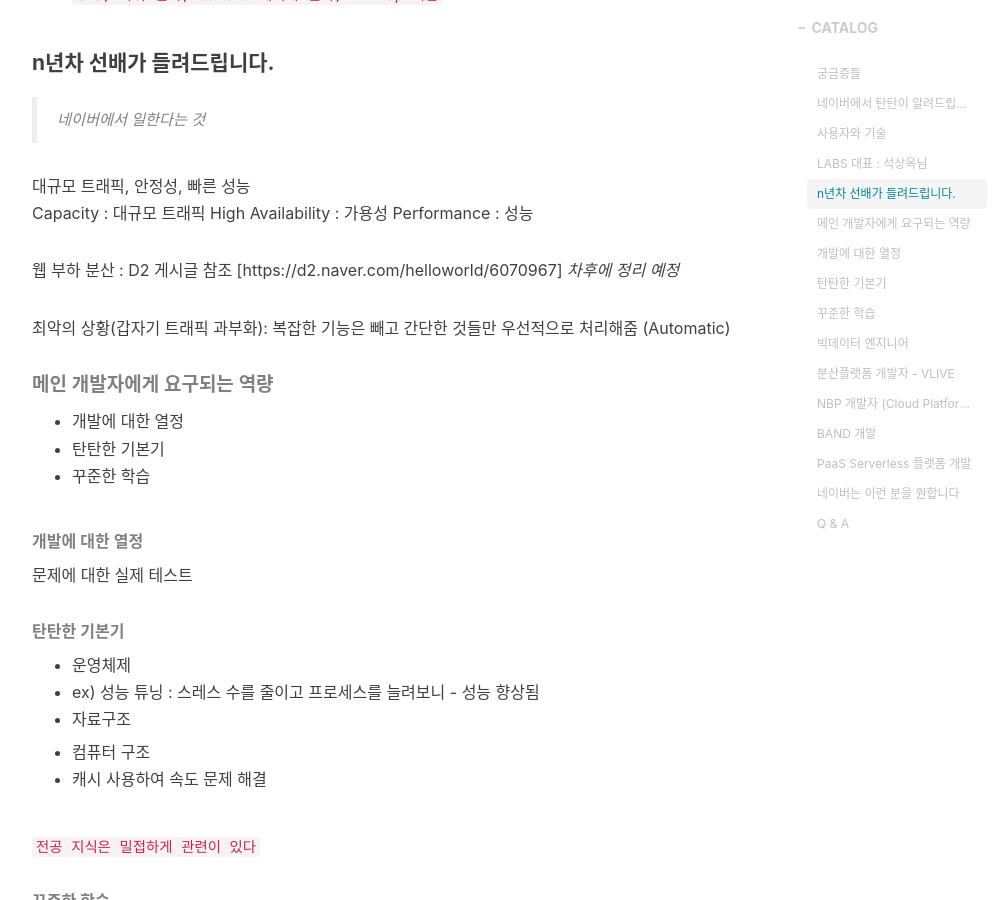
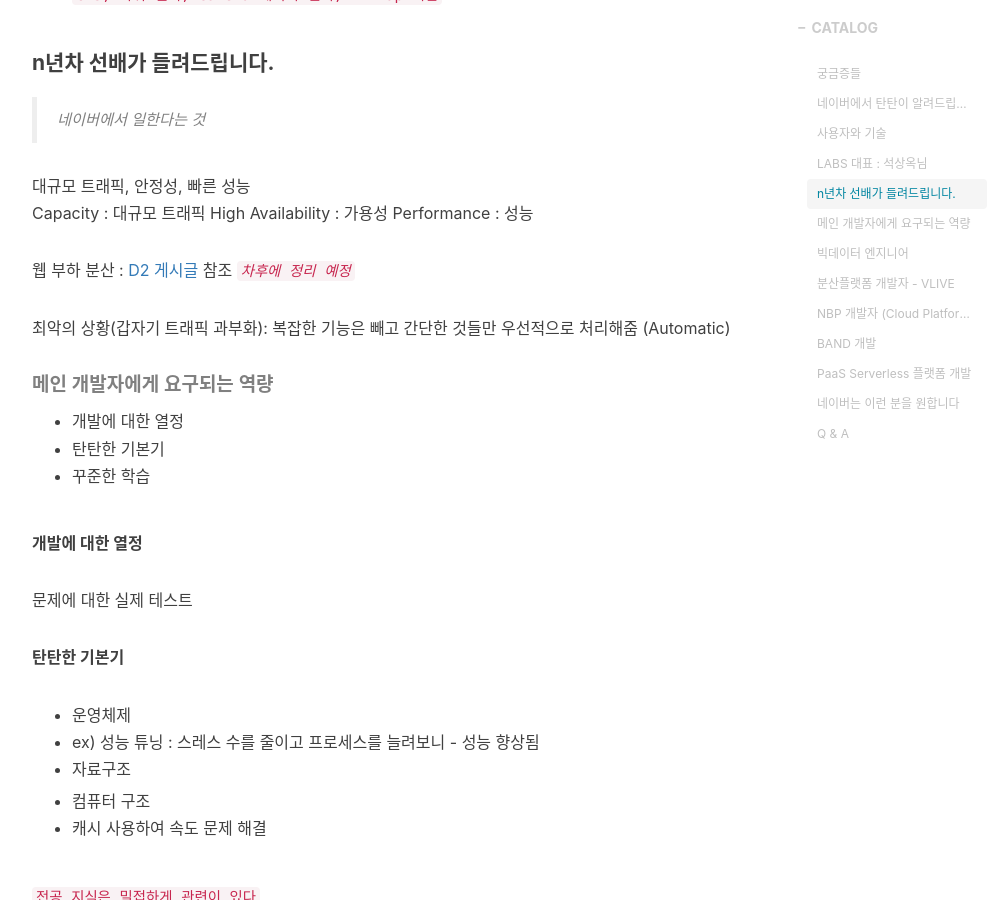
Before and after one commit to ggoowlgns/ggoowlgns.github.io, a Jekyll site: the page built from _posts/2019-08-21-devNote_open_class-post.md, in a window 1280 px wide and 900 px high, scrolled down 2770 px. Shown: the whole window, without its empty margins (233-1234 px from the left). Built offline with Jekyll 4.4.1, drawn with Linux system fonts in a browser that asks for light colours; nearby versions of some CDN libraries; our own code applies the rules of GitHub Pages for plain Markdown files; formulas are drawn with MathJax 3; comment, search, counter and statistics services are not loaded.

Commit message:
final update dev_note open class

```diff
--- a/_posts/2019-08-21-devNote_open_class-post.md
+++ b/_posts/2019-08-21-devNote_open_class-post.md
@@ -108,7 +108,7 @@ Capacity : 대규모 트래픽
 High Availability : 가용성
 Performance : 성능
 
-웹 부하 분산 : D2 게시글 참조 [https://d2.naver.com/helloworld/6070967] *차후에 정리 예정*
+웹 부하 분산 : [D2 게시글](https://d2.naver.com/helloworld/6070967) 참조 *`차후에 정리 예정`*
 
 최악의 상황(갑자기 트래픽 과부화): 복잡한 기능은 빼고 간단한 것들만 우선적으로 처리해줌 (Automatic)
 
@@ -118,12 +118,12 @@ Performance : 성능
 - 탄탄한 기본기
 - 꾸준한 학습
 
-###### 개발에 대한 열정
+**개발에 대한 열정**
 
 문제에 대한 실제 테스트
 
 
-###### 탄탄한 기본기
+**탄탄한 기본기**
 
  - 운영체제
   - ex) 성능 튜닝  : 스레스 수를 줄이고 프로세스를 늘려보니 - 성능 향상됨
@@ -134,7 +134,7 @@ Performance : 성능
 
  `전공 지식은 밀접하게 관련이 있다`
 
-###### 꾸준한 학습
+**꾸준한 학습**
 
  - 입사 후에도 계속 공부해야함
 
```
Also changed, not shown: other parts of _posts/2019-08-21-devNote_open_class-post.md (+1 -1 lines).
